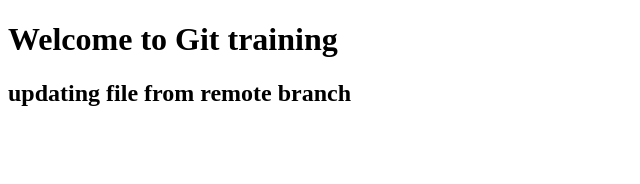
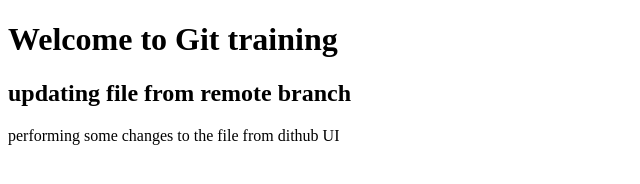
Before and after one commit to chetanaturankar89/git_session, a plain HTML site: page index.html in a window 1280 px wide. Shown: the whole page, without its empty margins (0-640 px from the left). Drawn offline with Linux system fonts and the light colour scheme.

Commit message:
Update index.html

```diff
--- a/index.html
+++ b/index.html
@@ -4,5 +4,6 @@
 <body>
     <h1>Welcome to Git training</h1>
     <h2>updating file from remote branch</h2>
+    <p>performing some changes to the file from dithub UI</p>
 </body>
 </html>
```
